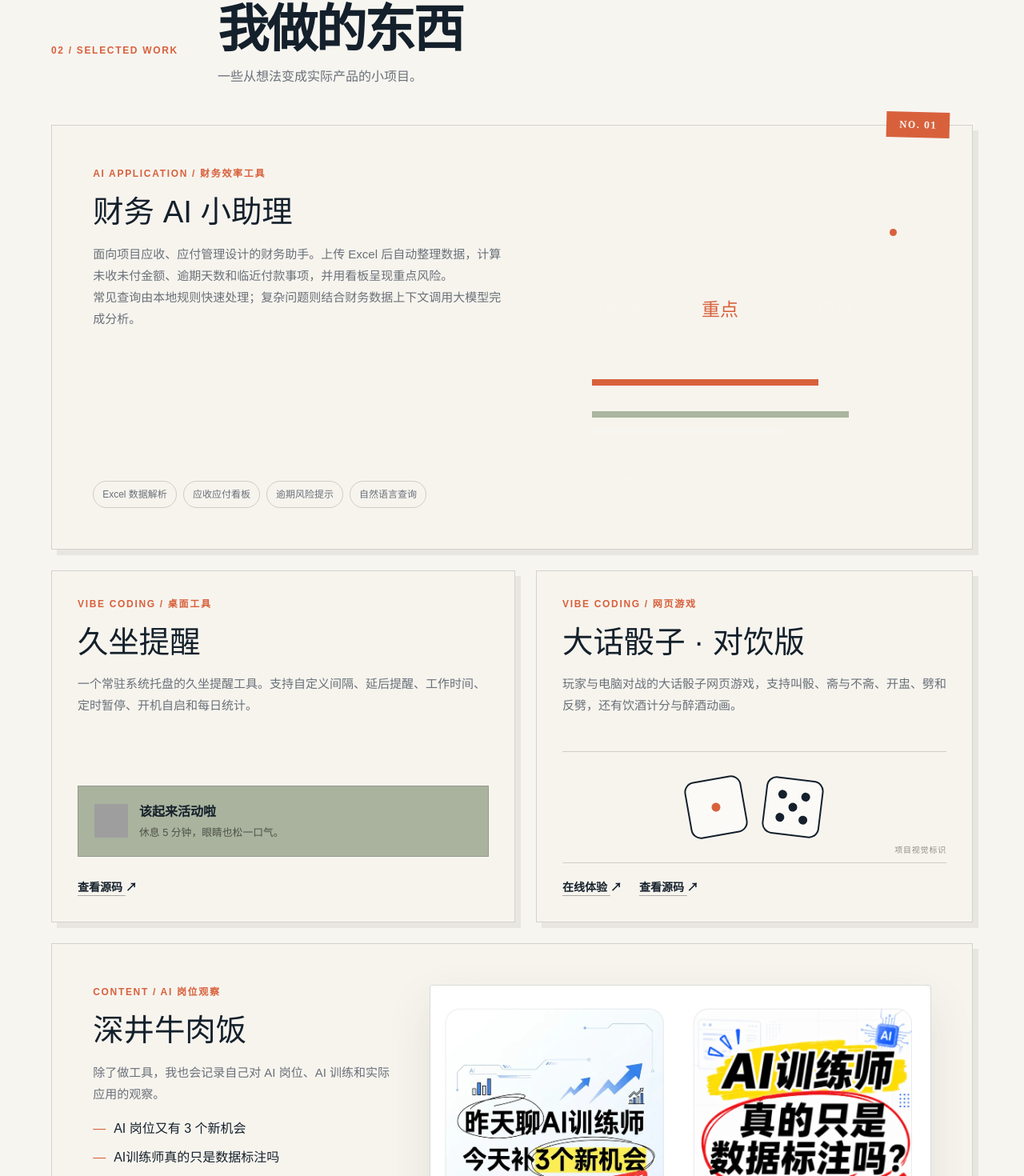
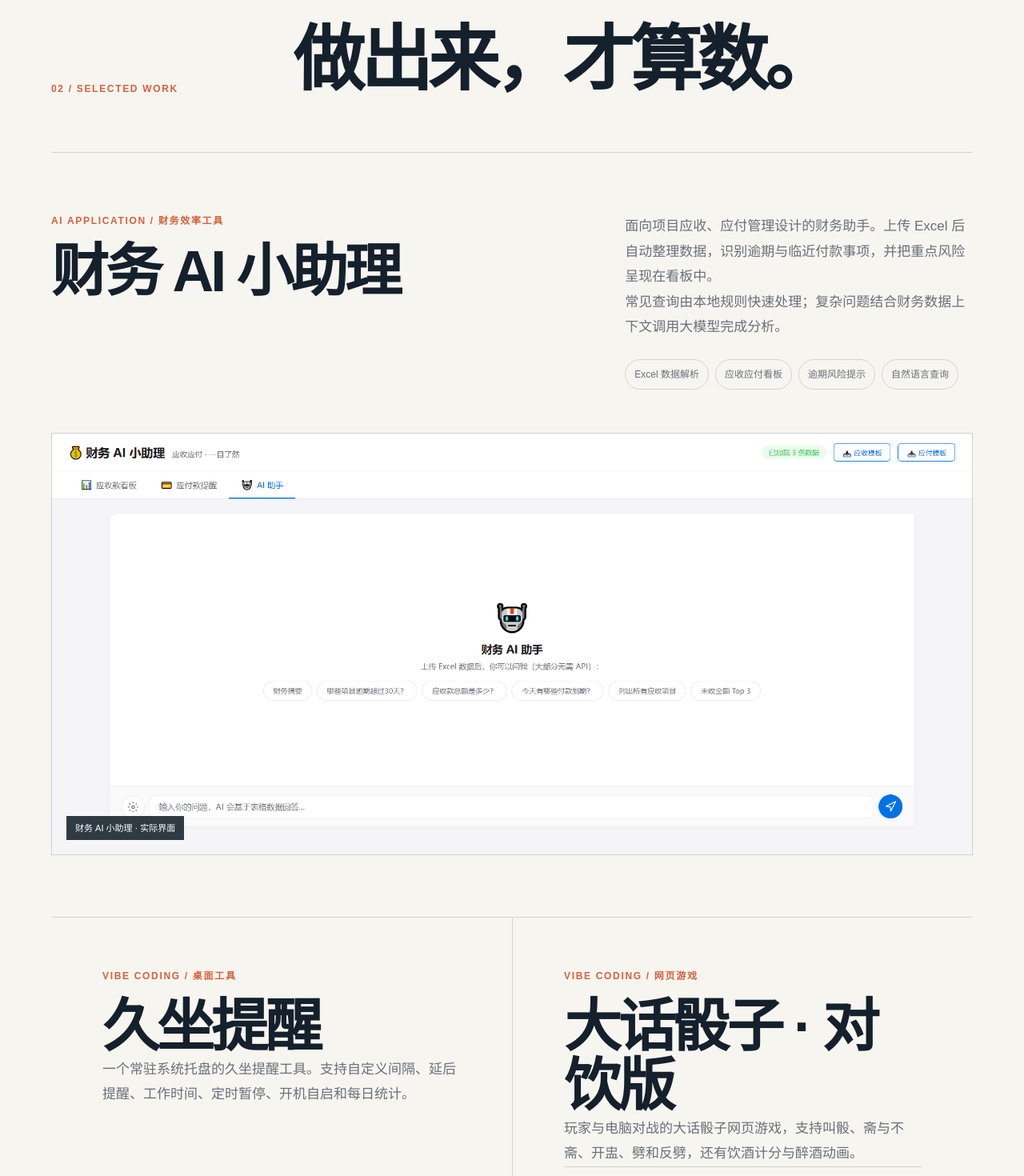
Before and after one commit to long32132/personal-website, a Next.js app: page / in a window 1280 px wide. Shown: the part 1383-2853 px from the top of the page at 80% size. Built offline with nearby package versions, Linux system fonts and the light colour scheme; grey boxes are pictures that could not be loaded.

Commit message:
feat: rebuild portfolio work showcase

```diff
--- a/app/globals.css
+++ b/app/globals.css
@@ -261,215 +261,116 @@ nav a:hover::after {
 }
 
 .work {
-  border-bottom: 1px solid rgba(30, 29, 26, 0.25);
+  padding-top: clamp(90px, 11vw, 150px);
+  padding-bottom: clamp(90px, 11vw, 150px);
+  border-bottom: 1px solid var(--line);
 }
 
-.work-grid {
+.section-intro {
   display: grid;
-  grid-template-columns: minmax(0, 2fr) minmax(260px, 0.75fr) minmax(260px, 0.75fr);
-  gap: 26px;
-  align-items: stretch;
+  grid-template-columns: minmax(120px, 0.35fr) minmax(0, 1.4fr);
+  gap: clamp(40px, 7vw, 110px);
+  align-items: end;
+  margin-bottom: 70px;
 }
 
-.project-card,
-.workflow-card {
-  position: relative;
-  border: 1px solid var(--line);
-  background: rgba(248, 245, 238, 0.94);
-  box-shadow: 7px 7px 0 rgba(30, 29, 26, 0.07);
-  transition: transform 180ms ease, box-shadow 180ms ease;
+.section-intro h2 {
+  margin: 0;
+  font-size: clamp(54px, 7vw, 102px);
+  font-weight: 760;
+  letter-spacing: -0.06em;
+  line-height: 0.98;
 }
 
-.project-card:hover {
-  transform: translateY(-4px);
-  box-shadow: 10px 12px 0 rgba(30, 29, 26, 0.09);
+.featured-project {
+  padding-block: clamp(42px, 6vw, 82px);
+  border-top: 1px solid var(--line);
 }
 
-.project-card h3 {
-  margin: 18px 0 18px;
-  font-family: var(--serif);
-  font-size: clamp(32px, 3vw, 48px);
-  font-weight: 500;
-  line-height: 1.08;
+.project-heading {
+  display: grid;
+  grid-template-columns: minmax(0, 0.9fr) minmax(340px, 0.65fr);
+  gap: clamp(50px, 9vw, 150px);
+  margin-bottom: 54px;
 }
 
-.project-card p:not(.project-type) {
-  color: var(--muted);
-  font-size: 15px;
-  line-height: 1.8;
+.project-heading h3,
+.simple-project h3,
+.content-project h3 {
+  margin: 18px 0 0;
+  font-size: clamp(40px, 5.6vw, 76px);
+  font-weight: 740;
+  letter-spacing: -0.055em;
+  line-height: 1.03;
 }
 
-.finance-card {
-  grid-column: 1 / -1;
-  min-height: 520px;
-  display: grid;
-  grid-template-columns: minmax(300px, 1.05fr) minmax(420px, 0.95fr);
-  gap: 48px;
-  padding: clamp(30px, 4vw, 58px);
-}
-
-.project-copy {
-  display: flex;
-  flex-direction: column;
-  align-items: flex-start;
+.project-description,
+.simple-project > p:not(.project-kicker),
+.content-copy > p:not(.project-kicker) {
+  color: var(--muted);
+  font-size: 17px;
+  line-height: 1.85;
 }
 
 .tag-list {
   display: flex;
   flex-wrap: wrap;
   gap: 8px;
-  margin: auto 0 0;
-  padding: 30px 0 0;
+  margin: 24px 0 0;
+  padding: 0;
   list-style: none;
 }
 
 .tag-list li {
   padding: 7px 11px;
-  border: 1px solid rgba(30, 29, 26, 0.18);
+  border: 1px solid var(--line);
   border-radius: 999px;
   color: var(--muted);
   font-size: 12px;
 }
 
-.finance-preview {
+.finance-screenshot {
   position: relative;
-  min-height: 390px;
-  display: flex;
-  flex-direction: column;
-  padding: 26px;
-  background: var(--panel);
-  color: #f8f5ee;
+  margin: 0;
+  overflow: hidden;
+  border: 1px solid var(--line);
+  background: #f1f3f5;
 }
 
-.visual-caption {
-  align-self: flex-end;
-  margin-bottom: 18px;
-  padding: 6px 9px;
-  border: 1px solid rgba(248, 245, 238, 0.32);
-  color: rgba(248, 245, 238, 0.72);
-  font-size: 11px;
-  letter-spacing: 0.04em;
+.finance-screenshot img,
+.content-project img {
+  display: block;
+  width: 100%;
+  height: auto;
 }
 
-.preview-bar {
-  display: flex;
-  align-items: center;
-  gap: 8px;
-  font: 12px/1.2 Georgia, serif;
-  letter-spacing: 0.05em;
+.finance-screenshot figcaption {
+  position: absolute;
+  left: 18px;
+  bottom: 18px;
+  padding: 7px 11px;
+  background: rgba(20, 32, 43, 0.88);
+  color: #fff;
+  font-size: 11px;
 }
 
-.preview-bar span {
-  margin-right: auto;
+.project-pair {
+  display: grid;
+  grid-template-columns: repeat(2, minmax(0, 1fr));
+  border-top: 1px solid var(--line);
+  border-bottom: 1px solid var(--line);
 }
 
-.preview-bar i {
-  width: 9px;
-  height: 9px;
-  border-radius: 50%;
-  background: var(--terracotta);
-}
-
-.preview-bar i:last-child {
-  background: var(--sun);
-}
-
-.finance-metrics {
-  display: grid;
-  grid-template-columns: repeat(3, 1fr);
-  gap: 12px;
-  margin-top: 32px;
-}
-
-.finance-metrics div {
-  min-height: 92px;
-  display: flex;
-  flex-direction: column;
-  justify-content: space-between;
-  padding: 16px;
-  border: 1px solid rgba(248, 245, 238, 0.15);
-}
-
-.finance-metrics small {
-  color: rgba(248, 245, 238, 0.58);
-}
-
-.finance-metrics strong {
-  font-family: var(--serif);
-  font-size: 23px;
-  font-weight: 500;
-}
-
-.accent-text {
-  color: var(--terracotta);
-}
-
-.finance-chart {
-  display: grid;
-  gap: 12px;
-  margin-top: 28px;
-  padding: 24px;
-  border: 1px solid rgba(248, 245, 238, 0.12);
-}
-
-.finance-chart span {
-  height: 8px;
-  background: var(--terracotta);
-}
-
-.finance-chart span:nth-child(2) {
-  background: var(--sun);
-}
-
-.finance-chart span:nth-child(3) {
-  background: #aab69f;
-}
-
-.finance-chart span:nth-child(4) {
-  background: rgba(248, 245, 238, 0.38);
-}
-
-.finance-query {
-  display: flex;
-  justify-content: space-between;
-  gap: 16px;
-  margin-top: auto;
-  padding-top: 22px;
-  color: rgba(248, 245, 238, 0.72);
-  font-size: 13px;
-}
-
-.finance-query b {
-  color: var(--sun);
-}
-
-.issue-label {
-  position: absolute;
-  top: -17px;
-  right: 28px;
-  padding: 10px 16px;
-  background: var(--terracotta);
-  color: var(--paper);
-  font: 700 12px/1 Georgia, serif;
-  letter-spacing: 0.12em;
-  transform: rotate(1.5deg);
-}
-
-.reminder-card,
-.dice-card {
-  min-height: 440px;
+.simple-project {
+  min-height: 520px;
   display: flex;
   flex-direction: column;
   align-items: flex-start;
-  padding: 32px;
+  padding: clamp(38px, 5vw, 68px);
 }
 
-.reminder-card {
-  grid-column: 1 / 2;
-}
-
-.dice-card {
-  grid-column: 2 / -1;
+.simple-project + .simple-project {
+  border-left: 1px solid var(--line);
 }
 
 .reminder-visual {
@@ -480,8 +381,7 @@ nav a:hover::after {
   margin: auto 0 28px;
   padding: 20px;
   border: 1px solid var(--line);
-  background: #a9b39e;
-  box-shadow: -5px 5px 0 var(--sun);
+  background: #e6e8df;
 }
 
 .reminder-icon {
@@ -562,18 +462,13 @@ nav a:hover::after {
   gap: 22px;
 }
 
-.xhs-card {
-  grid-column: 1 / -1;
+.content-project {
   display: grid;
-  grid-template-columns: 0.75fr 1.25fr;
-  gap: 44px;
-  padding: clamp(30px, 4vw, 54px);
-}
-
-.xhs-copy {
-  display: flex;
-  flex-direction: column;
-  align-items: flex-start;
+  grid-template-columns: minmax(300px, 0.7fr) minmax(0, 1fr);
+  gap: clamp(48px, 8vw, 120px);
+  align-items: center;
+  padding-block: clamp(72px, 9vw, 120px);
+  border-bottom: 1px solid var(--line);
 }
 
 .post-list {
@@ -587,25 +482,7 @@ nav a:hover::after {
 .post-list li::before {
   content: "—";
   margin-right: 10px;
-  color: var(--terracotta);
-}
-
-.xhs-copy .text-link {
-  margin-top: auto;
-}
-
-.xhs-visual {
-  overflow: hidden;
-  border: 1px solid rgba(30, 29, 26, 0.16);
-  border-radius: 4px;
-  background: white;
-  box-shadow: 0 22px 55px rgba(54, 45, 34, 0.1);
-}
-
-.xhs-visual img {
-  display: block;
-  width: 100%;
-  height: auto;
+  color: var(--accent);
 }
 
 .workflow-card {
--- a/app/page.tsx
+++ b/app/page.tsx
@@ -95,68 +95,48 @@ export default function Home() {
       </section>
 
       <section className="work page-section" id="work">
-        <SectionHeading
-          eyebrow="02 / Selected Work"
-          title="我做的东西"
-          description="一些从想法变成实际产品的小项目。"
-        />
+        <div className="section-intro">
+          <p className="section-label">02 / SELECTED WORK</p>
+          <h2>做出来，才算数。</h2>
+        </div>
 
-        <div className="work-grid">
-          <article className="project-card finance-card">
-            <div className="project-copy">
-              <p className="project-type">AI Application / 财务效率工具</p>
+        <article className="featured-project">
+          <div className="project-heading">
+            <div>
+              <p className="project-kicker">AI APPLICATION / 财务效率工具</p>
               <h3>财务 AI 小助理</h3>
+            </div>
+            <div className="project-description">
               <p>
-                面向项目应收、应付管理设计的财务助手。上传 Excel
-                后自动整理数据，计算未收未付金额、逾期天数和临近付款事项，并用看板呈现重点风险。
+                面向项目应收、应付管理设计的财务助手。上传 Excel 后自动整理数据，识别逾期与临近付款事项，并把重点风险呈现在看板中。
               </p>
               <p>
-                常见查询由本地规则快速处理；复杂问题则结合财务数据上下文调用大模型完成分析。
+                常见查询由本地规则快速处理；复杂问题结合财务数据上下文调用大模型完成分析。
               </p>
-              <ul className="tag-list" aria-label="财务 AI 小助理功能">
+              <ul className="tag-list">
                 <li>Excel 数据解析</li>
                 <li>应收应付看板</li>
                 <li>逾期风险提示</li>
                 <li>自然语言查询</li>
               </ul>
             </div>
-            <div className="finance-preview" aria-label="财务助手界面示意">
-              <span className="visual-caption">功能结构示意（非产品截图）</span>
-              <div className="preview-bar">
-                <span>FINANCE OVERVIEW</span>
-                <i />
-                <i />
           </div>
-              <div className="finance-metrics">
-                <div>
-                  <small>未收款项</small>
-                  <strong>待跟进</strong>
-                </div>
-                <div>
-                  <small>逾期项目</small>
-                  <strong className="accent-text">重点</strong>
-                </div>
-                <div>
-                  <small>临近付款</small>
-                  <strong>提醒</strong>
-                </div>
-              </div>
-              <div className="finance-chart">
-                <span style={{ width: "76%" }} />
-                <span style={{ width: "55%" }} />
-                <span style={{ width: "86%" }} />
-                <span style={{ width: "64%" }} />
-              </div>
-              <div className="finance-query">
-                <span>问：哪些项目需要优先跟进？</span>
-                <b>→</b>
-              </div>
-            </div>
-            <span className="issue-label">NO. 01</span>
+          <figure className="finance-screenshot">
+            <Image
+              src="/media/finance-ai-assistant.png"
+              alt="财务 AI 小助理实际界面，包含应收应付看板、AI 助手和 Excel 数据问答入口"
+              width={1920}
+              height={879}
+              sizes="(max-width: 760px) calc(100vw - 44px), 1288px"
+              priority
+            />
+            <figcaption>财务 AI 小助理 · 实际界面</figcaption>
+          </figure>
         </article>
 
-          <article className="project-card reminder-card">
-            <p className="project-type">Vibe Coding / 桌面工具</p>
+        <div className="project-pair">
+          <article className="simple-project reminder-project">
+            <p className="project-kicker">VIBE CODING / 桌面工具</p>
             <h3>久坐提醒</h3>
             <p>
               一个常驻系统托盘的久坐提醒工具。支持自定义间隔、延后提醒、工作时间、定时暂停、开机自启和每日统计。
@@ -179,8 +159,8 @@ export default function Home() {
             </ExternalLink>
           </article>
 
-          <article className="project-card dice-card">
-            <p className="project-type">Vibe Coding / 网页游戏</p>
+          <article className="simple-project dice-project">
+            <p className="project-kicker">VIBE CODING / 网页游戏</p>
             <h3>大话骰子 · 对饮版</h3>
             <p>
               玩家与电脑对战的大话骰子网页游戏，支持叫骰、斋与不斋、开盅、劈和反劈，还有饮酒计分与醉酒动画。
@@ -201,10 +181,11 @@ export default function Home() {
               </ExternalLink>
             </div>
           </article>
+        </div>
 
-          <article className="project-card xhs-card">
-            <div className="xhs-copy">
-              <p className="project-type">Content / AI 岗位观察</p>
+        <article className="content-project">
+          <div className="content-copy">
+            <p className="project-kicker">CONTENT / AI 岗位观察</p>
             <h3>深井牛肉饭</h3>
             <p>
               除了做工具，我也会记录自己对 AI 岗位、AI
@@ -216,17 +197,14 @@ export default function Home() {
             </ul>
             <ExternalLink href={XHS_URL}>去小红书看看</ExternalLink>
           </div>
-            <div className="xhs-visual">
           <Image
             src="/media/xiaohongshu-posts.png"
             alt="深井牛肉饭小红书账号的两篇 AI 主题内容"
             width={675}
             height={514}
-                sizes="(max-width: 760px) 100vw, 48vw"
+            sizes="(max-width: 760px) calc(100vw - 44px), 620px"
           />
-            </div>
         </article>
-        </div>
       </section>
 
       <section className="workflow page-section" id="workflow">
```
Also changed, not shown: public/media/finance-ai-assistant.png (added), 1 other file (tests, documents, lock files or other folders). Lines whose indentation alone changed are shown as unchanged.
